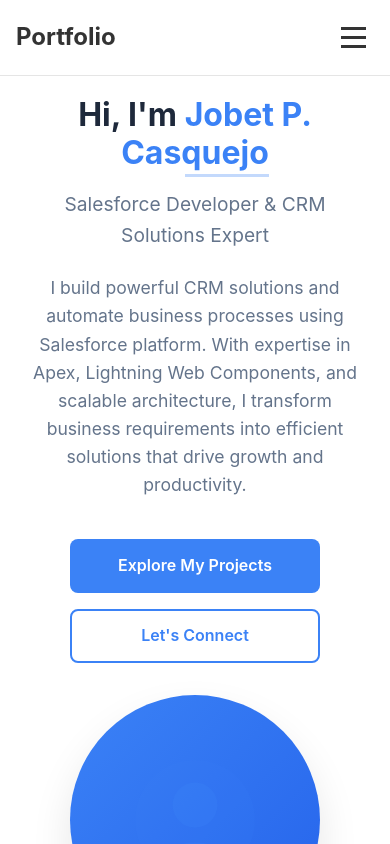
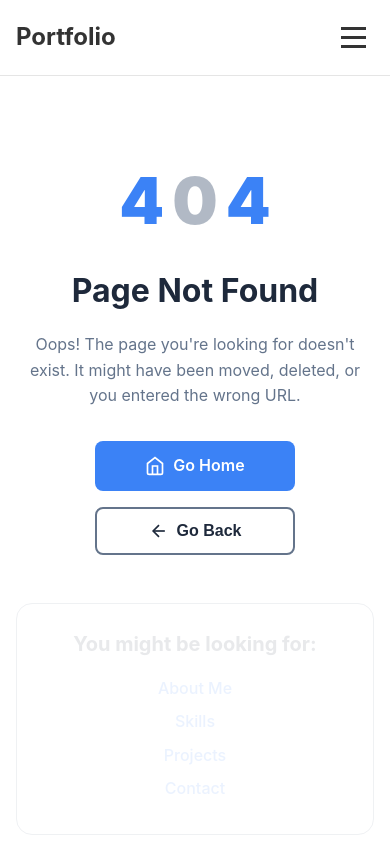
Before and after one commit to jobet1130/personal-portfolio, a Vue app: page /project/1 in a window 390 px wide. Shown: the top 844 px of the page. Built offline with nearby package versions, Linux system fonts and the light colour scheme.

Commit message:
feat(router): implement page routing with home and 404 pages
- Add Home and NotFound page components
- Configure router with base routes
- Move main content from App.vue to Home page
- Create styled 404 page with navigation options

```diff
--- a/src/App.vue
+++ b/src/App.vue
@@ -1,29 +1,10 @@
 <script setup lang="ts">
 import Layout from './components/Layout.vue'
-import Hero from './components/Hero.vue'
-import Skills from './components/Skills.vue'
 </script>
 
 <template>
   <Layout>
-    <Hero />
-
-    <div id="about" class="section">
-      <h2>About Me</h2>
-      <p>I'm a passionate developer with experience in modern web technologies.</p>
-    </div>
-
-    <Skills />
-
-    <div id="projects" class="section">
-      <h2>Projects</h2>
-      <p>Showcase of my work and achievements.</p>
-    </div>
-
-    <div id="contact" class="section">
-      <h2>Contact</h2>
-      <p>Get in touch with me.</p>
-    </div>
+    <router-view />
   </Layout>
 </template>
 
@@ -63,36 +44,18 @@
 }
 </style>
 
-<style scoped>
-.section {
-  min-height: 100vh;
-  padding: 2rem;
-  display: flex;
-  flex-direction: column;
-  justify-content: center;
-  align-items: center;
-  text-align: center;
+<style>
+/* Global base styles */
+body {
+  margin: 0;
+  padding: 0;
+  font-family: -apple-system, BlinkMacSystemFont, 'Segoe UI', Roboto, sans-serif;
+  background: var(--bg-color);
+  color: var(--text-color);
+  transition: background-color 0.3s ease, color 0.3s ease;
 }
 
-.section:nth-child(even) {
-  background-color: var(--bg-secondary);
-}
-
-h1 {
-  font-size: 3rem;
-  margin-bottom: 1rem;
-  color: var(--text-color);
-}
-
-h2 {
-  font-size: 2.5rem;
-  margin-bottom: 1rem;
-  color: var(--text-color);
-}
-
-p {
-  font-size: 1.2rem;
-  color: var(--text-secondary);
-  max-width: 600px;
+* {
+  box-sizing: border-box;
 }
 </style>
--- /dev/null
+++ b/src/pages/Home.vue
@@ -0,0 +1,65 @@
+<template>
+  <div>
+    <Hero />
+
+    <div id="about" class="section">
+      <h2>About Me</h2>
+      <p>I'm a passionate developer with experience in modern web technologies.</p>
+    </div>
+
+    <Skills />
+
+    <div id="projects" class="section">
+      <h2>Projects</h2>
+      <p>Showcase of my work and achievements.</p>
+    </div>
+
+    <div id="contact" class="section">
+      <h2>Contact</h2>
+      <p>Get in touch with me.</p>
+    </div>
+  </div>
+</template>
+
+<script setup lang="ts">
+import Hero from '../components/Hero.vue'
+import Skills from '../components/Skills.vue'
+</script>
+
+<style scoped>
+.section {
+  padding: 4rem 2rem;
+  max-width: 1200px;
+  margin: 0 auto;
+  text-align: center;
+}
+
+.section h2 {
+  font-size: 2.5rem;
+  font-weight: 700;
+  margin-bottom: 1rem;
+  color: var(--text-color);
+}
+
+.section p {
+  font-size: 1.125rem;
+  color: var(--text-secondary);
+  line-height: 1.6;
+  max-width: 600px;
+  margin: 0 auto;
+}
+
+@media (max-width: 768px) {
+  .section {
+    padding: 3rem 1rem;
+  }
+
+  .section h2 {
+    font-size: 2rem;
+  }
+
+  .section p {
+    font-size: 1rem;
+  }
+}
+</style>
--- /dev/null
+++ b/src/pages/NotFound.vue
@@ -0,0 +1,267 @@
+<template>
+  <div class="not-found">
+    <div class="not-found-container">
+      <div class="error-code">
+        <span class="four">4</span>
+        <span class="zero">0</span>
+        <span class="four">4</span>
+      </div>
+
+      <h1 class="error-title">Page Not Found</h1>
+
+      <p class="error-description">
+        Oops! The page you're looking for doesn't exist. It might have been moved, deleted, or you entered the wrong URL.
+      </p>
+
+      <div class="error-actions">
+        <router-link to="/" class="btn btn-primary">
+          <svg class="home-icon" viewBox="0 0 24 24" fill="none" stroke="currentColor" stroke-width="2">
+            <path d="M3 9l9-7 9 7v11a2 2 0 0 1-2 2H5a2 2 0 0 1-2-2z"/>
+            <polyline points="9,22 9,12 15,12 15,22"/>
+          </svg>
+          Go Home
+        </router-link>
+
+        <button @click="goBack" class="btn btn-secondary">
+          <svg class="back-icon" viewBox="0 0 24 24" fill="none" stroke="currentColor" stroke-width="2">
+            <path d="M19 12H5"/>
+            <path d="M12 19l-7-7 7-7"/>
+          </svg>
+          Go Back
+        </button>
+      </div>
+
+      <div class="helpful-links">
+        <h3>You might be looking for:</h3>
+        <ul>
+          <li><router-link to="/#about">About Me</router-link></li>
+          <li><router-link to="/#skills">Skills</router-link></li>
+          <li><router-link to="/#projects">Projects</router-link></li>
+          <li><router-link to="/#contact">Contact</router-link></li>
+        </ul>
+      </div>
+    </div>
+  </div>
+</template>
+
+<script setup lang="ts">
+import { useRouter } from 'vue-router'
+
+const router = useRouter()
+
+const goBack = () => {
+  if (window.history.length > 1) {
+    router.go(-1)
+  } else {
+    router.push('/')
+  }
+}
+</script>
+
+<style scoped>
+.not-found {
+  min-height: 100vh;
+  display: flex;
+  align-items: center;
+  justify-content: center;
+  padding: 2rem 1rem;
+  background: var(--bg-color);
+  color: var(--text-color);
+}
+
+.not-found-container {
+  text-align: center;
+  max-width: 600px;
+  width: 100%;
+}
+
+.error-code {
+  display: flex;
+  justify-content: center;
+  align-items: center;
+  gap: 1rem;
+  margin-bottom: 2rem;
+  font-size: 8rem;
+  font-weight: 900;
+  line-height: 1;
+}
+
+.four {
+  color: var(--primary-color);
+  animation: bounce 2s infinite;
+}
+
+.zero {
+  color: var(--text-secondary);
+  animation: pulse 2s infinite;
+}
+
+.error-title {
+  font-size: 2.5rem;
+  font-weight: 700;
+  margin-bottom: 1rem;
+  color: var(--text-color);
+}
+
+.error-description {
+  font-size: 1.125rem;
+  color: var(--text-secondary);
+  margin-bottom: 2rem;
+  line-height: 1.6;
+}
+
+.error-actions {
+  display: flex;
+  gap: 1rem;
+  justify-content: center;
+  margin-bottom: 3rem;
+  flex-wrap: wrap;
+}
+
+.btn {
+  display: inline-flex;
+  align-items: center;
+  gap: 0.5rem;
+  padding: 0.75rem 1.5rem;
+  border-radius: 0.5rem;
+  font-weight: 600;
+  text-decoration: none;
+  border: none;
+  cursor: pointer;
+  transition: all 0.3s ease;
+  font-size: 1rem;
+}
+
+.btn-primary {
+  background: var(--primary-color);
+  color: white;
+}
+
+.btn-primary:hover {
+  background: var(--primary-hover);
+  transform: translateY(-2px);
+  box-shadow: 0 4px 12px rgba(59, 130, 246, 0.4);
+}
+
+.btn-secondary {
+  background: transparent;
+  color: var(--text-color);
+  border: 2px solid var(--text-secondary);
+}
+
+.btn-secondary:hover {
+  background: var(--text-secondary);
+  color: var(--bg-color);
+  transform: translateY(-2px);
+}
+
+.home-icon,
+.back-icon {
+  width: 1.25rem;
+  height: 1.25rem;
+}
+
+.helpful-links {
+  text-align: left;
+  background: var(--bg-secondary);
+  padding: 2rem;
+  border-radius: 1rem;
+  border: 1px solid var(--text-secondary);
+  opacity: 0.1;
+}
+
+.helpful-links h3 {
+  margin-bottom: 1rem;
+  color: var(--text-color);
+  font-size: 1.25rem;
+}
+
+.helpful-links ul {
+  list-style: none;
+  padding: 0;
+  margin: 0;
+}
+
+.helpful-links li {
+  margin-bottom: 0.5rem;
+}
+
+.helpful-links a {
+  color: var(--primary-color);
+  text-decoration: none;
+  font-weight: 500;
+  transition: color 0.3s ease;
+}
+
+.helpful-links a:hover {
+  color: var(--primary-hover);
+  text-decoration: underline;
+}
+
+/* Animations */
+@keyframes bounce {
+  0%, 20%, 50%, 80%, 100% {
+    transform: translateY(0);
+  }
+  40% {
+    transform: translateY(-20px);
+  }
+  60% {
+    transform: translateY(-10px);
+  }
+}
+
+@keyframes pulse {
+  0%, 100% {
+    opacity: 1;
+  }
+  50% {
+    opacity: 0.5;
+  }
+}
+
+/* Responsive Design */
+@media (max-width: 768px) {
+  .error-code {
+    font-size: 6rem;
+    gap: 0.5rem;
+  }
+
+  .error-title {
+    font-size: 2rem;
+  }
+
+  .error-description {
+    font-size: 1rem;
+  }
+
+  .error-actions {
+    flex-direction: column;
+    align-items: center;
+  }
+
+  .btn {
+    width: 100%;
+    max-width: 200px;
+    justify-content: center;
+  }
+
+  .helpful-links {
+    text-align: center;
+  }
+}
+
+@media (max-width: 480px) {
+  .error-code {
+    font-size: 4rem;
+  }
+
+  .not-found {
+    padding: 1rem;
+  }
+
+  .helpful-links {
+    padding: 1.5rem;
+  }
+}
+</style>
--- a/src/router/index.ts
+++ b/src/router/index.ts
@@ -1,8 +1,21 @@
 import { createRouter, createWebHistory } from 'vue-router'
+import Home from '../pages/Home.vue'
+import NotFound from '../pages/NotFound.vue'
 
 const router = createRouter({
   history: createWebHistory(import.meta.env.BASE_URL),
-  routes: [],
+  routes: [
+    {
+      path: '/',
+      name: 'Home',
+      component: Home
+    },
+    {
+      path: '/:pathMatch(.*)*',
+      name: 'NotFound',
+      component: NotFound
+    }
+  ],
 })
 
 export default router
```
